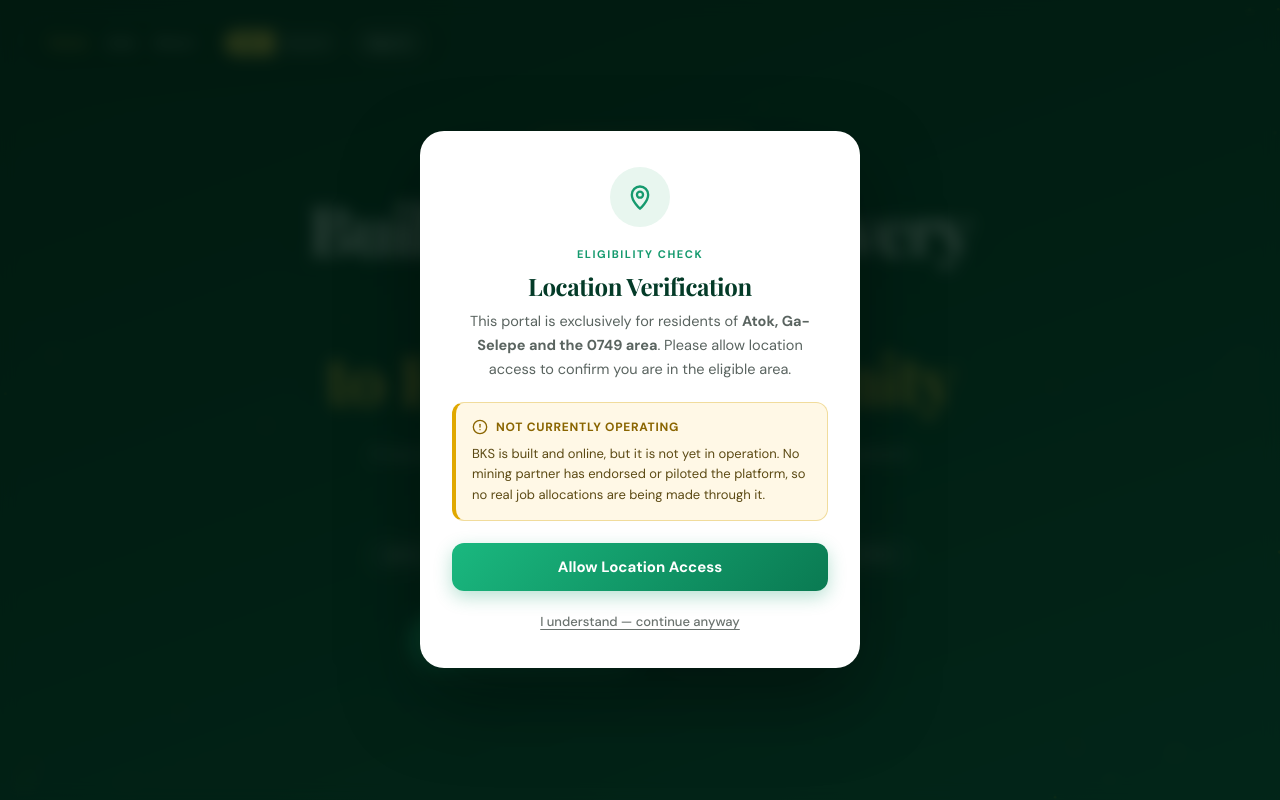
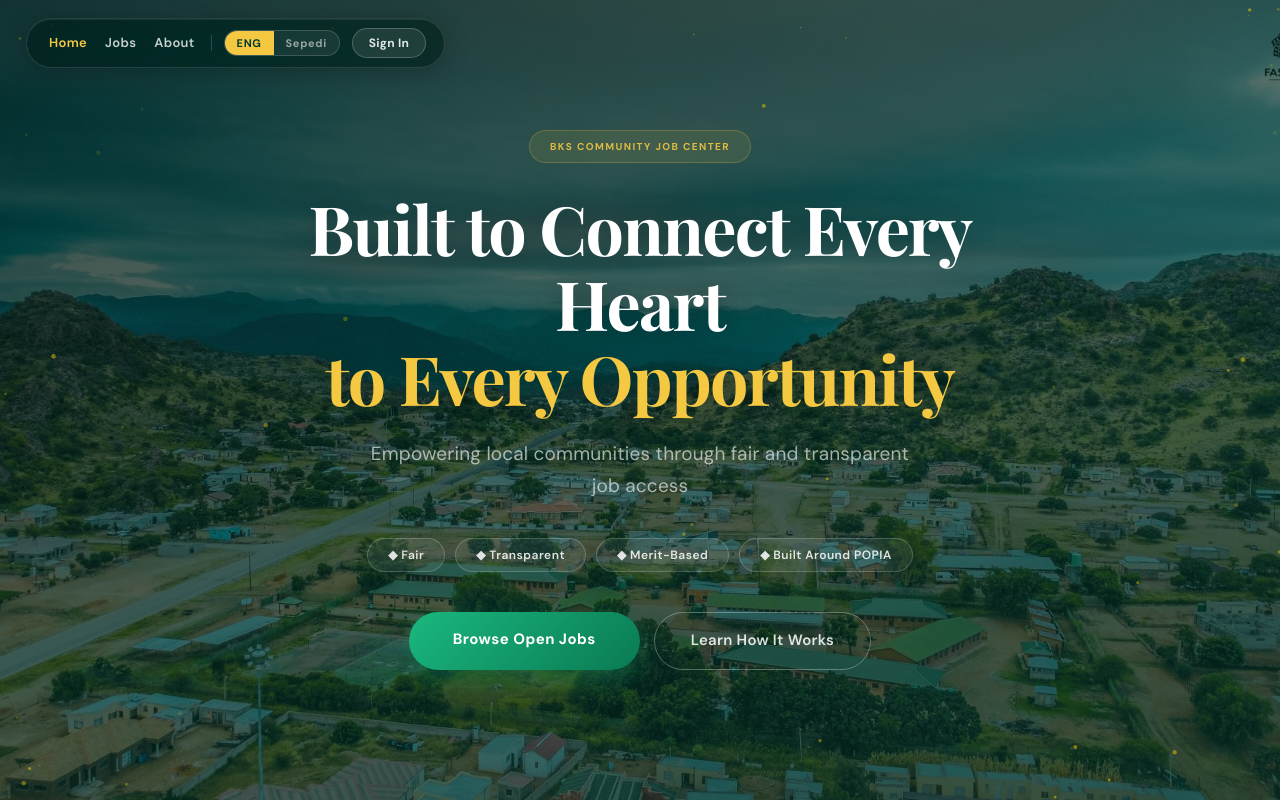
Before and after one commit to LaPrimera97/BKS-Community-Job-Center, a website: page portal.html in a window 1280 px wide. Shown: the top 800 px of the page. Drawn offline with nearby package versions, Linux system fonts and the light colour scheme; no server answers.

Commit message:
Add auto-playing photo slideshow to portal hero

```diff
--- a/portal.html
+++ b/portal.html
@@ -75,6 +75,12 @@ body {
 }
 #heroCanvas { position: absolute; top: 0; left: 0; width: 100%; height: 100%; z-index: 1; pointer-events: none; }
 
+.hero-slides { position: absolute; inset: 0; z-index: 0; overflow: hidden; pointer-events: none; }
+.hero-slide { position: absolute; inset: 0; background-size: cover; background-position: center; opacity: 0; transition: opacity 1.6s ease-in-out; }
+.hero-slide.active { opacity: 1; }
+.hero-slides::after { content: ""; position: absolute; inset: 0; background: linear-gradient(160deg, rgba(2,18,12,0.80) 0%, rgba(4,46,36,0.64) 55%, rgba(4,46,36,0.74) 100%); }
+
+
 
 
 
@@ -1003,6 +1009,7 @@ footer .container { position: relative; z-index: 2; }
 }
 
 </style>
+<link rel="preload" as="image" href="images/hero/hero-1.jpg">
 </head>
 <body>
 
@@ -1033,6 +1040,13 @@ footer .container { position: relative; z-index: 2; }
 </div>
 
 <div class="hero">
+  <div class="hero-slides" id="heroSlides" aria-hidden="true">
+    <div class="hero-slide" data-src="images/hero/hero-1.jpg"></div>
+    <div class="hero-slide" data-src="images/hero/hero-2.jpg"></div>
+    <div class="hero-slide" data-src="images/hero/hero-3.jpg"></div>
+    <div class="hero-slide" data-src="images/hero/hero-4.jpg"></div>
+    <div class="hero-slide" data-src="images/hero/hero-5.jpg"></div>
+  </div>
   <canvas id="heroCanvas" aria-hidden="true"></canvas>
 
   <nav class="hero-nav">
@@ -1257,6 +1271,7 @@ var _cfg       = document.getElementById('bks-config');
 var LOC_LAT    = parseFloat(_cfg.getAttribute('data-lat'))  || -24.454;
 var LOC_LNG    = parseFloat(_cfg.getAttribute('data-lng'))  || 30.033;
 var LOC_KM     = parseFloat(_cfg.getAttribute('data-km'))   || 25;
+var LOC_GATE_ENABLED = false;
 var currentJobId = '';
 var allJobs      = [];
 var currentUser  = null;
@@ -1726,7 +1741,7 @@ function startApp(){
   initLang();
   var sv=sessionStorage.getItem('bksUser');if(sv){try{currentUser=JSON.parse(sv);}catch(e){currentUser=null;}}
   updateNavAuthState();
-  showLocGate();
+  if(LOC_GATE_ENABLED)showLocGate();
   loadJobs();
   startAnimations();
 }
@@ -1821,5 +1836,26 @@ function startAnimations(){
   onScroll();
 }
 </script>
+<script>
+(function(){
+  var wrap=document.getElementById('heroSlides');if(!wrap)return;
+  var slides=wrap.querySelectorAll('.hero-slide');if(slides.length<2)return;
+  var i=0,timer=null,INTERVAL=6000;
+  function load(s){if(!s.style.backgroundImage){s.style.backgroundImage='url('+s.getAttribute('data-src')+')';}}
+  load(slides[0]);slides[0].classList.add('active');
+  function show(n){slides[i].classList.remove('active');i=n;slides[i].classList.add('active');}
+  function next(){
+    var n=(i+1)%slides.length;
+    var img=new Image();
+    img.onload=img.onerror=function(){load(slides[n]);show(n);};
+    img.src=slides[n].getAttribute('data-src');
+  }
+  function start(){if(!timer)timer=setInterval(next,INTERVAL);}
+  function stop(){clearInterval(timer);timer=null;}
+  if(window.matchMedia&&window.matchMedia('(prefers-reduced-motion: reduce)').matches)return;
+  document.addEventListener('visibilitychange',function(){document.hidden?stop():start();});
+  window.addEventListener('load',start);
+})();
+</script>
 </body>
 </html>
```
Also changed, not shown: images/hero/hero-1.jpg (added), images/hero/hero-2.jpg (added), images/hero/hero-3.jpg (added), images/hero/hero-4.jpg (added), images/hero/hero-5.jpg (added), 1 other file.
